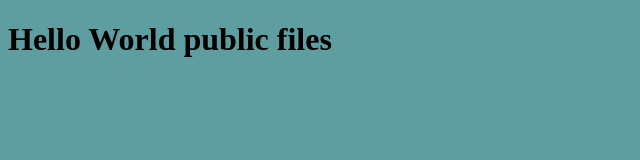
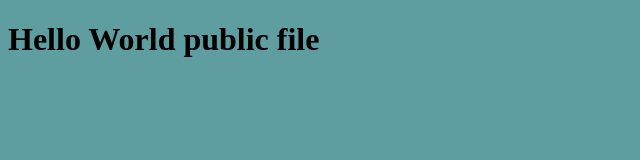
Before and after one commit to OfficialVikasSaxena/git, a plain HTML site: page index.html in a window 1280 px wide. Shown: the full height of the page, 0-640 px from the left. Drawn offline with Linux system fonts and the light colour scheme.

Commit message:
Msg Changed

```diff
--- a/index.html
+++ b/index.html
@@ -8,6 +8,6 @@
 	<link href="style.css" rel="stylesheet">
 </head>
 <body>
-	<h1>Hello World public files</h1>
+	<h1>Hello World public file</h1>
 </body>
 </html>
```
